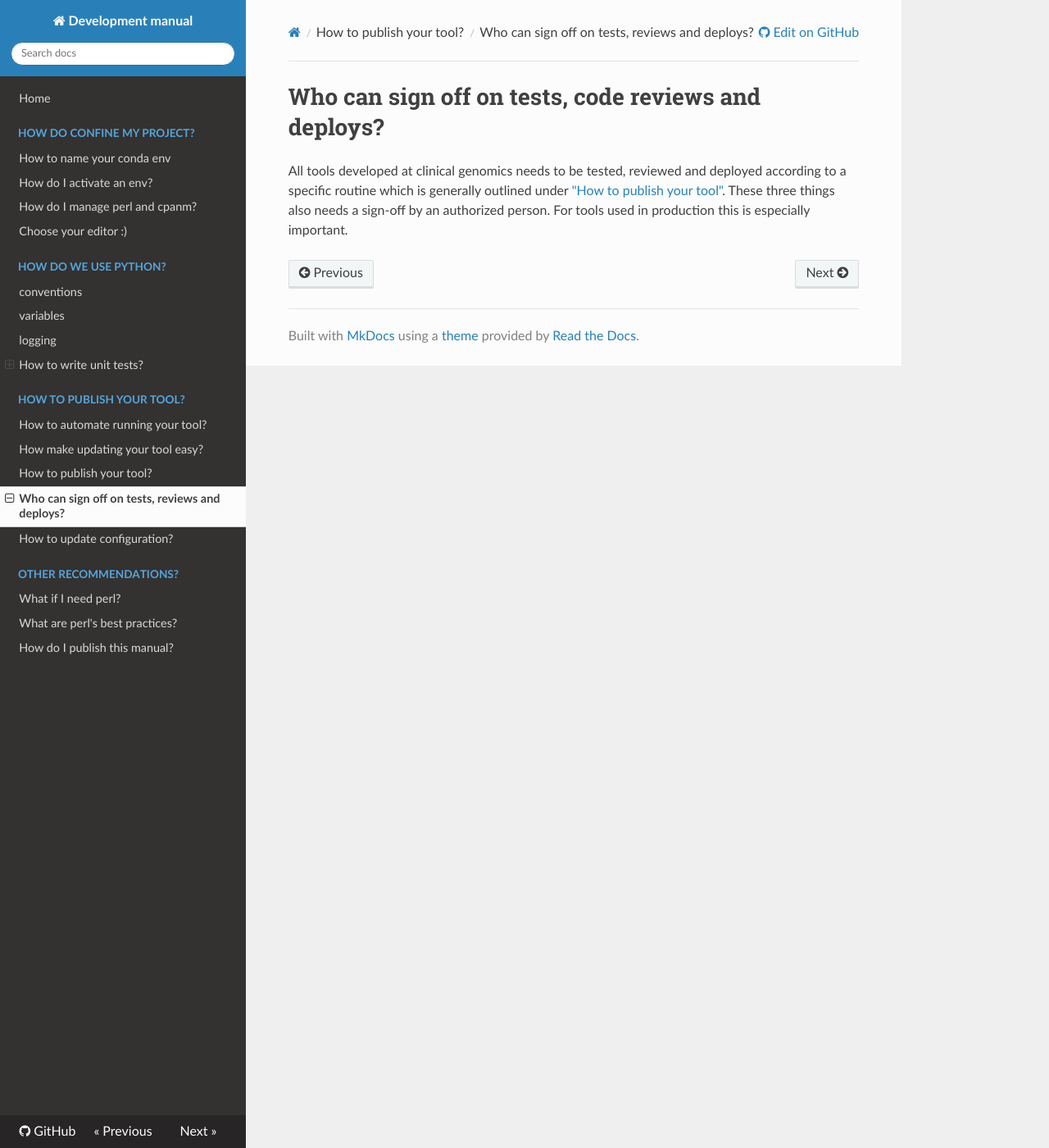
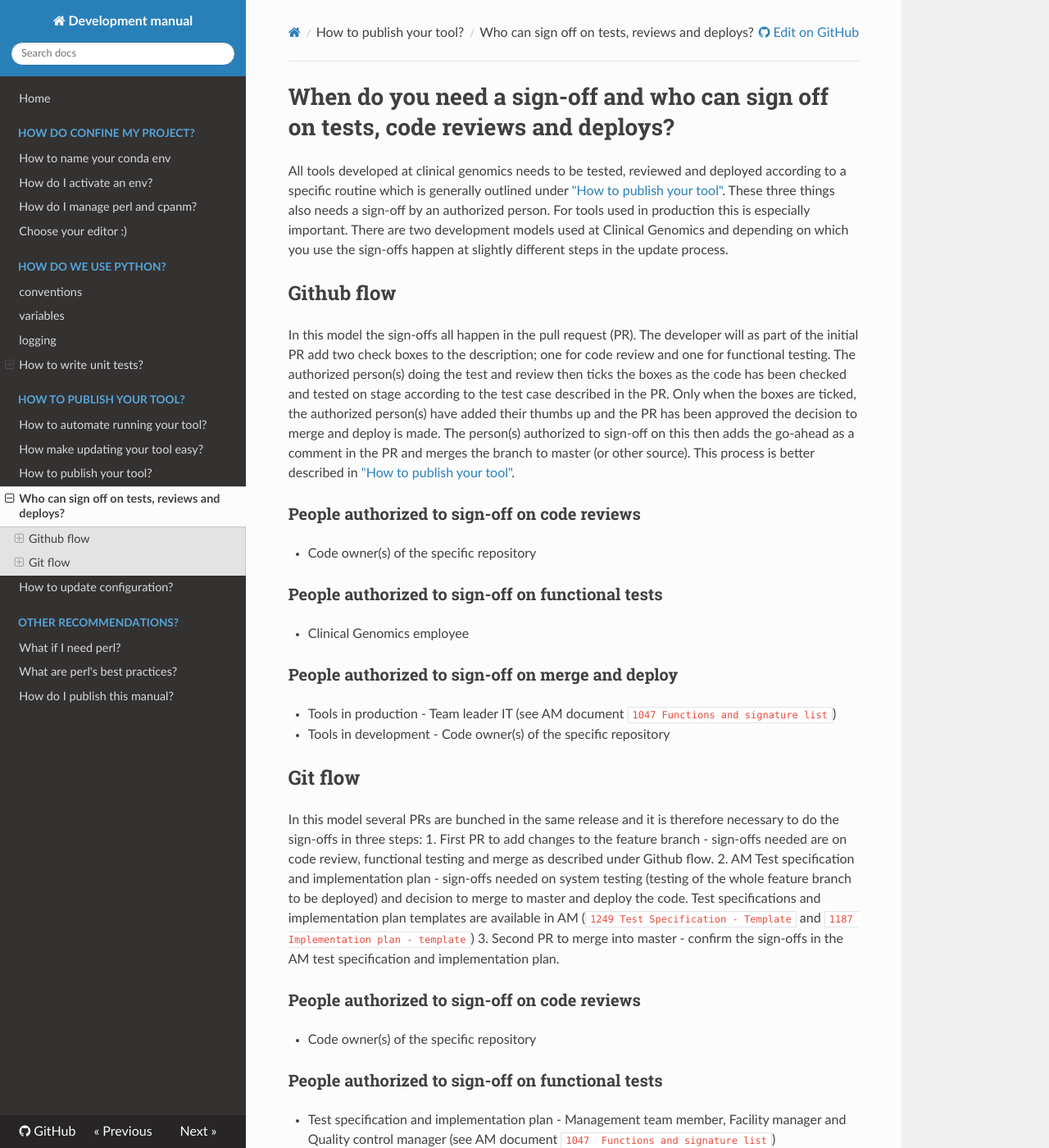
Before and after one commit to ingkebil/development, an MkDocs documentation site: the page built from docs/publish/sign-off.md, in a window 1280 px wide and 1400 px high. Shown: the whole window at 82% size. Built offline with MkDocs 1.6.1, drawn with Linux system fonts in a browser that asks for light colours; nearby versions of some CDN libraries; some of the changed text lies outside the part shown.

Commit message:
Adds description on sign-off

```diff
--- a/docs/publish/sign-off.md
+++ b/docs/publish/sign-off.md
@@ -1,4 +1,34 @@
-# Who can sign off on tests, code reviews and deploys?
+# When do you need a sign-off and who can sign off on tests, code reviews and deploys?
 
 
-All tools developed at clinical genomics needs to be tested, reviewed and deployed according to a specific routine which is generally outlined under ["How to publish your tool"](prod.md). These three things also needs a sign-off by an authorized person. For tools used in production this is especially important.
+All tools developed at clinical genomics needs to be tested, reviewed and deployed according to a specific routine which is generally outlined under ["How to publish your tool"](prod.md). These three things also needs a sign-off by an authorized person. For tools used in production this is especially important. There are two development models used at Clinical Genomics and depending on which you use the sign-offs happen at slightly different steps in the update process.
+
+## Github flow
+In this model the sign-offs all happen in the pull request (PR). The developer will as part of the initial PR add two check boxes to the description; one for code review and one for functional testing. The authorized person(s) doing the test and review then ticks the boxes as the code has been checked and tested on stage according to the test case described in the PR. Only when the boxes are ticked, the authorized person(s) have added their thumbs up and the PR has been approved the decision to merge and deploy is made. The person(s) authorized to sign-off on this then adds the go-ahead as a comment in the PR and merges the branch to master (or other source). This process is better described in ["How to publish your tool"](prod.md).
+
+### People authorized to sign-off on code reviews
+* Code owner(s) of the specific repository
+
+### People authorized to sign-off on functional tests
+* Clinical Genomics employee
+
+### People authorized to sign-off on merge and deploy
+* Tools in production - Team leader IT (see AM document `1047 Functions and signature list`)
+* Tools in development - Code owner(s) of the specific repository
+
+## Git flow
+In this model several PRs are bunched in the same release and it is therefore necessary to do the sign-offs in three steps:
+ 1. First PR to add changes to the feature branch - sign-offs needed are on code review, functional testing and merge as described under Github flow.
+ 2. AM Test specification and implementation plan - sign-offs needed on system testing (testing of the whole feature branch to be deployed) and decision to merge to master and deploy the code. Test specifications and implementation plan templates are available in AM (`1249 Test Specification - Template` and `1187 Implementation plan - template`)
+ 3. Second PR to merge into master - confirm the sign-offs in the AM test specification and implementation plan.
+
+### People authorized to sign-off on code reviews
+* Code owner(s) of the specific repository
+
+### People authorized to sign-off on functional tests
+* Test specification and implementation plan - Management team member, Facility manager and Quality control manager (see AM document `1047  Functions and signature list`)
+* PR - Code owner(s) to confirm test specification and implementation plan
+
+### People authorized to sign-off on merge and deploy
+* Tools in production - Team leader IT (see AM document `1047 Functions and signature list`)
+* Tools in development - Code owner(s) of the specific repository
```
